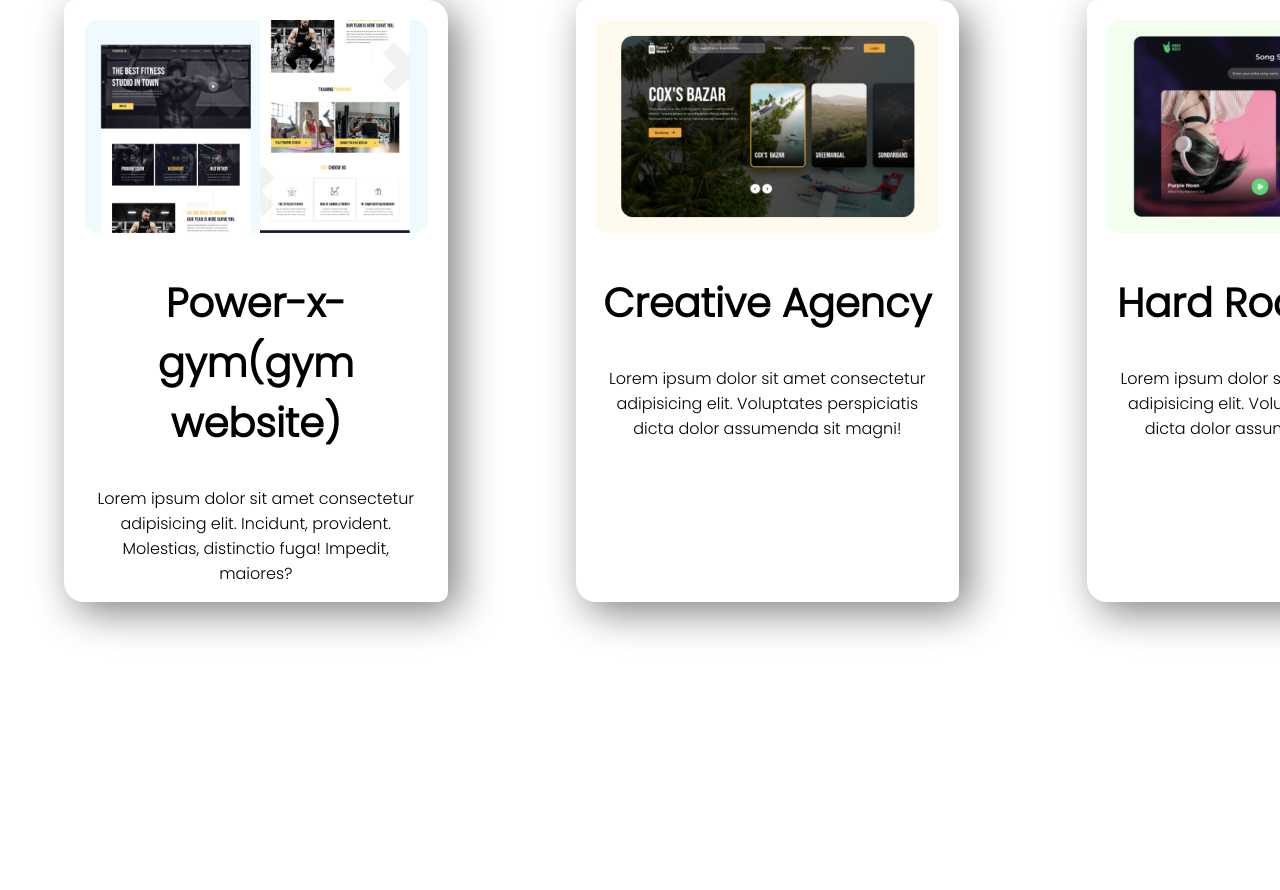
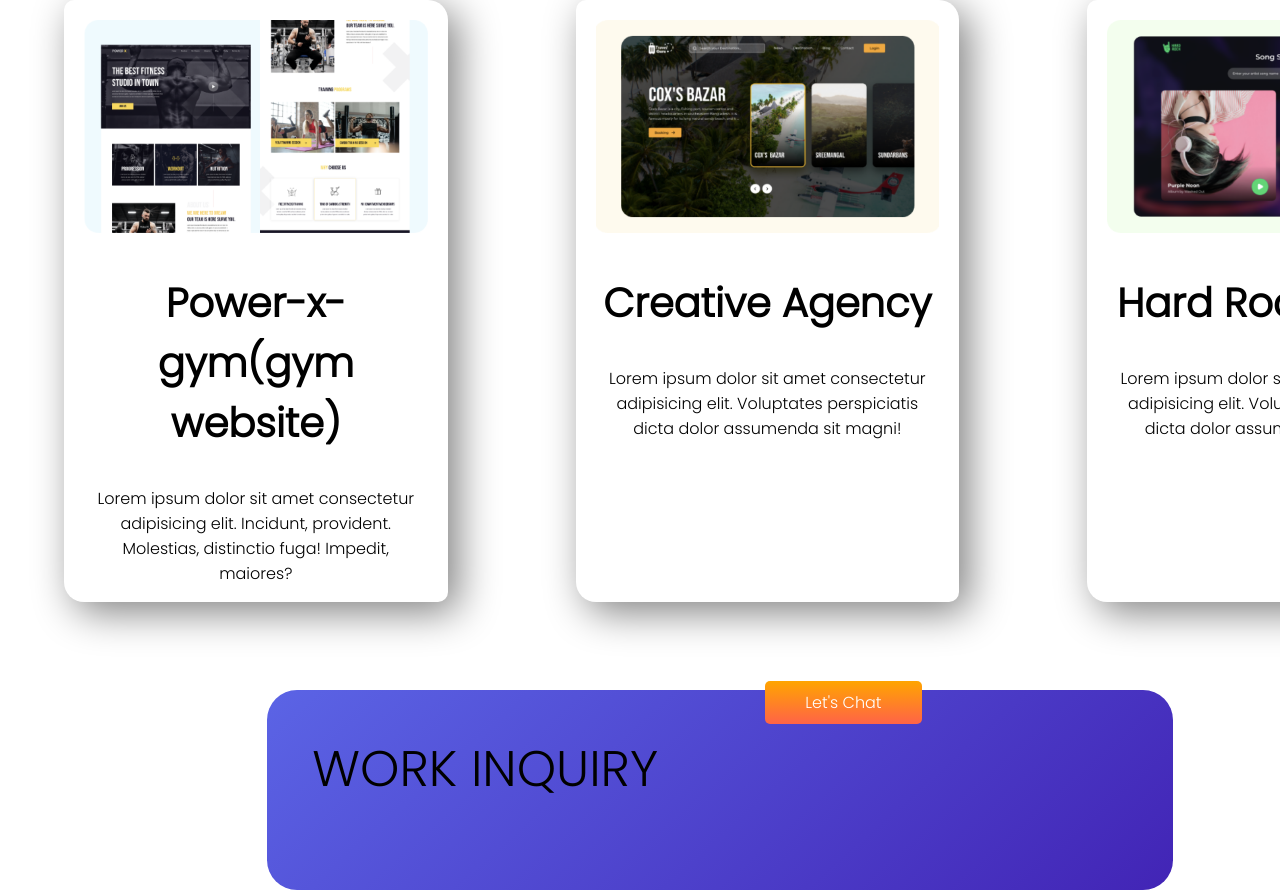
Before and after one commit to afnannibir/personal-website, a plain HTML site: page index.html in a window 1280 px wide. Shown: the part 1426-2316 px from the top of the page. Before the commit the page ends 2242 px from the top, so only its background shows below. Drawn offline with Linux system fonts and the light colour scheme.

Commit message:
work added

```diff
--- a/index.html
+++ b/index.html
@@ -96,6 +96,15 @@
         </div>
 
     </section>
+    <section class="work blue-container">
+        <div class="half-width">
+            <h1>WORK INQUIRY</h1>
+        </div>
+        <div class="half-width">
+            <a class="link-button" target="_blank" href=https://www.facebook.com/afnan.nibir>Let's Chat</a>
+        </div>
+
+    </section>
 
 </body>
 
--- a/style.css
+++ b/style.css
@@ -76,3 +76,24 @@ h2 {
     box-shadow: 10px 10px 40px grey;
 
 }
+
+.work {
+    background-image: url(images/Group_33094_1.png);
+}
+
+.blue-container {
+    display: flex;
+    position: absolute;
+    width: 906px;
+    height: 200px;
+    left: 267px;
+    top: 2116px;
+    background: linear-gradient(138.38deg, #5D69E9 -7.79%, #4225B6 98.72%);
+    border-radius: 30px;
+
+}
+
+.half-width h1 {
+    font-weight: 400;
+
+}
```
Also changed, not shown: 1 other file.
